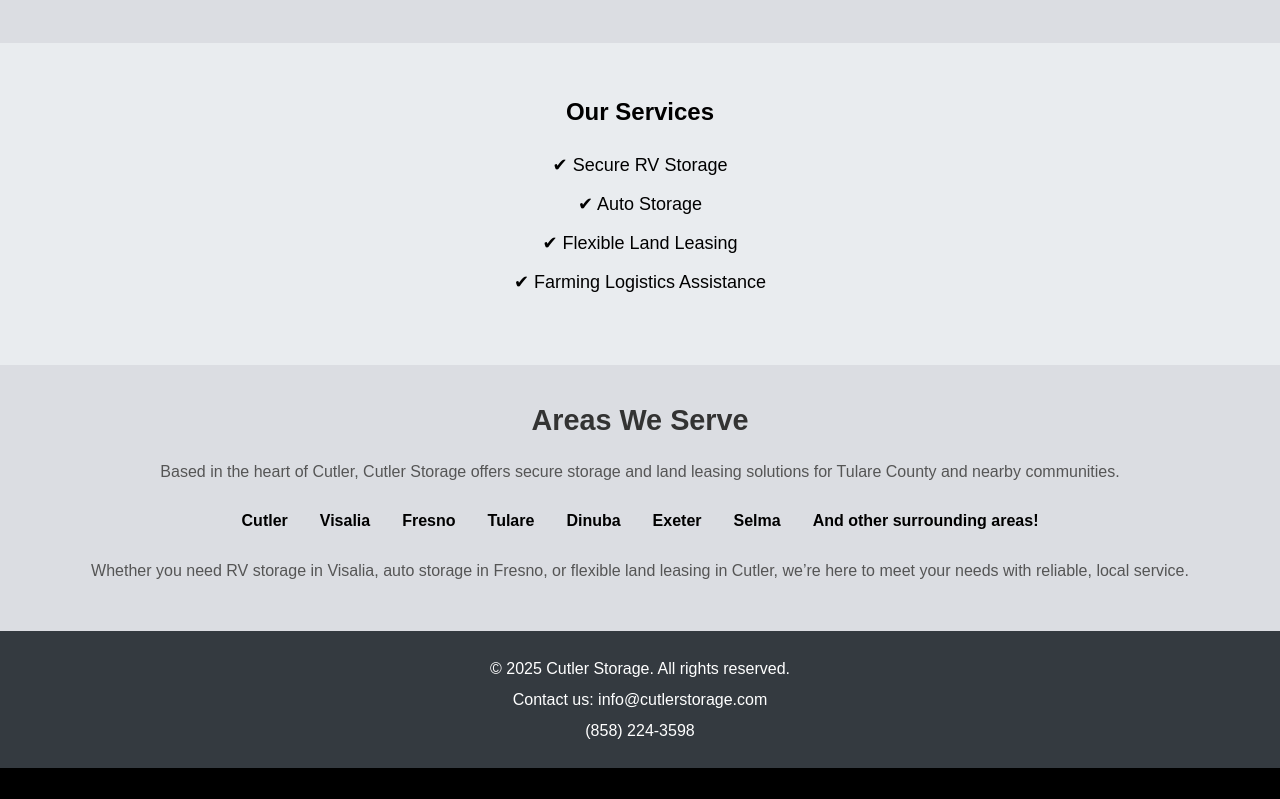
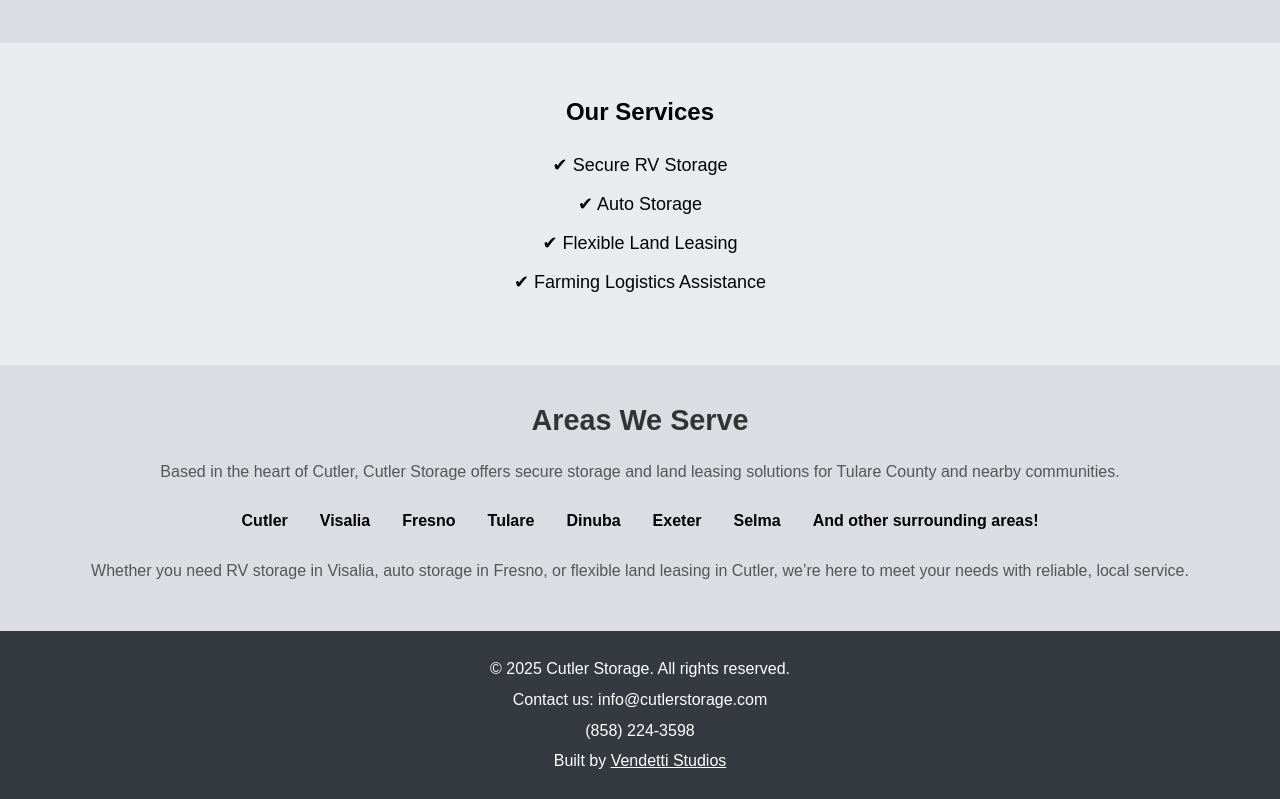
Before and after one commit to VendettiStudios/cutlerstorage, a Next.js app: page / in a window 1280 px wide. Shown: the part 1307-2106 px from the top of the page. Before the commit the page ends 2075 px from the top, so only its background shows below. Built offline with nearby package versions, Linux system fonts and the light colour scheme.

Commit message:
Vendetti Studios

```diff
--- a/src/components/footer/footer.tsx
+++ b/src/components/footer/footer.tsx
@@ -1,4 +1,5 @@
 import styles from "./footer.module.css";
+import Link from "next/link";
 
 const Footer = () => {
   return (
@@ -6,6 +7,7 @@
       <p>© {new Date().getFullYear()} Cutler Storage. All rights reserved.</p>
       <p>Contact us: <a className={styles.href} href="mailto:info@cutlerstorage.com">info@cutlerstorage.com</a></p>
 <p className={styles.noLinkStyle}>(858) 224-3598</p>
+<p><Link href="https://VendettiStudios.com" style={{ textDecoration: 'none', color: 'inherit' }}>Built by <span style={{ textDecoration: 'underline', color: 'inherit' }}>Vendetti Studios</span></Link></p>
     </footer>
   );
 };
```
